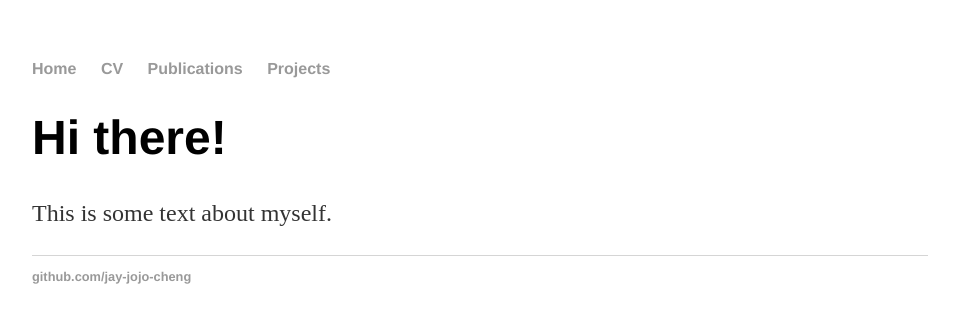
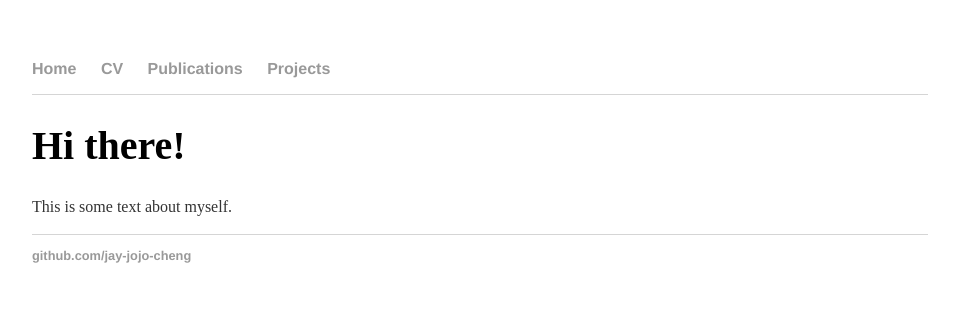
Before and after one commit to jay-jojo-cheng/jay-jojo-cheng.github.io, a Jekyll site: the page built from index.html, in a window 1280 px wide. Shown: the top 323 px of the page, without its empty margins (160-1119 px from the left). Built offline with Jekyll 4.4.1, drawn with Linux system fonts in a browser that asks for light colours.

Commit message:
Update main.css

```diff
--- a/css/main.css
+++ b/css/main.css
@@ -2,42 +2,62 @@ body {
     margin: 60px auto;
     width: 70%;
 }
+
+h1 {
+    font-size: 2.5em;
+}
+
+h2 {
+    font-size: 1.5em;
+    font-weight: normal;
+    color: #333;
+}
+
+p {
+    font-size: 1em;
+    line-height: 1.4em;
+    color: #333;
+    margin-top: 0px;
+}
+
+a {
+    text-decoration: none;
+    color: #999;
+}
+
+a:hover {
+    text-decoration: underline;
+}
+
+ol li, ul li {
+    margin-bottom: 5px;
+}
+
+nav {
+    border-bottom: 1px solid #d5d5d5;
+}
+
+footer {
+    border-top: 1px solid #d5d5d5;
+    font-size: .8em;
+}
+
 nav ul, footer ul {
     font-family:'Helvetica', 'Arial', 'Sans-Serif';
     padding: 0px;
     list-style: none;
     font-weight: bold;
 }
+
 nav ul li, footer ul li {
     display: inline;
     margin-right: 20px;
 }
-a {
-    text-decoration: none;
+
+nav a, footer a {
     color: #999;
 }
-a:hover {
-    text-decoration: underline;
+
+nav a:hover, footer a:hover {
+    color: #666;
 }
-h1 {
-    font-size: 3em;
-    font-family:'Helvetica', 'Arial', 'Sans-Serif';
-}
-p {
-    font-size: 1.5em;
-    line-height: 1.4em;
-    color: #333;
-}
-footer {
-    border-top: 1px solid #d5d5d5;
-    font-size: .8em;
-}
-
-ul.posts {
-    margin: 20px auto 40px;
-    font-size: 1.5em;
-}
-
-ul.posts li {
-    list-style: none;
-}
```
